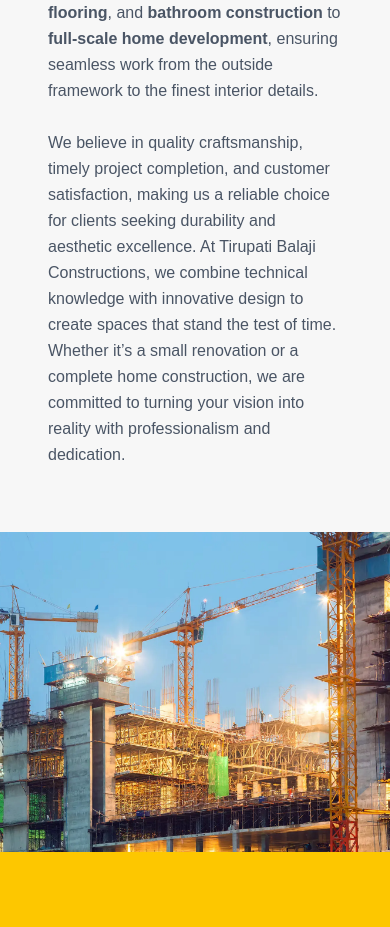
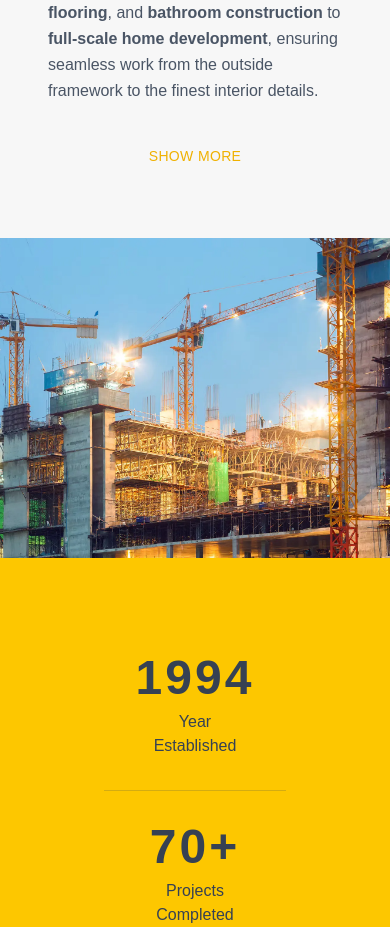
Before and after one commit to AAROHSINHA/Tirupati-Balaji-Construction-Site, a React (Vite) app in the folder site/: page / in a window 390 px wide. Shown: the part 3120-4047 px from the top of the page. Built offline with nearby package versions, Linux system fonts and the light colour scheme.

Commit message:
ABOUT SECTION POLISHED

```diff
--- a/site/src/components/AboutSection/AboutSection.tsx
+++ b/site/src/components/AboutSection/AboutSection.tsx
@@ -12,18 +12,16 @@ export default function AboutSection() {
 
         {/* Right side image */}
         <div
-          className="relative h-80 lg:h-auto absolute inset-0 bg-cover bg-center bg-no-repeat bg-fixed"
+          className="
+    relative h-80 lg:h-auto absolute inset-0
+    bg-cover bg-center bg-no-repeat
+    lg:bg-fixed
+  "
           style={{
             backgroundImage: `url(${about1})`,
             backgroundPosition: "50% 0%",
           }}
-        >
-          {/* <img
-            src={mumbai1}
-            alt="Construction site with tower cranes and concrete structures during golden hour"
-            className="w-full h-full object-cover"
-          /> */}
-        </div>
+        ></div>
       </div>
     </section>
   );
--- a/site/src/components/AboutSection/components/TextContent.tsx
+++ b/site/src/components/AboutSection/components/TextContent.tsx
@@ -1,4 +1,12 @@
+import { useState } from "react";
 export default function TextContent() {
+  const [showContent, setShowContent] = useState("hidden");
+
+  const showClick = () => {
+    if (showContent == "hidden") setShowContent("");
+    else setShowContent("hidden");
+  };
+
   return (
     <div className="space-y-6">
       <div className="text-center lg:text-left">
@@ -23,7 +31,8 @@ export default function TextContent() {
           interior details.
         </p>
         <br />
-        <p>
+
+        <p className={`${showContent} md:block`}>
           We believe in quality craftsmanship, timely project completion, and
           customer satisfaction, making us a reliable choice for clients seeking
           durability and aesthetic excellence. At Tirupati Balaji Constructions,
@@ -32,6 +41,13 @@ export default function TextContent() {
           complete home construction, we are committed to turning your vision
           into reality with professionalism and dedication.
         </p>
+
+        <p
+          className="block text-center px-2 text-sm font-medium tracking-wide text-yellow-500 cursor-pointer my-2 hover:text-yellow-300 transition-colors duration-200 md:hidden pt-2"
+          onClick={showClick}
+        >
+          {showContent == "" ? "SHOW LESS" : "SHOW MORE"}
+        </p>
       </div>
     </div>
   );
```
